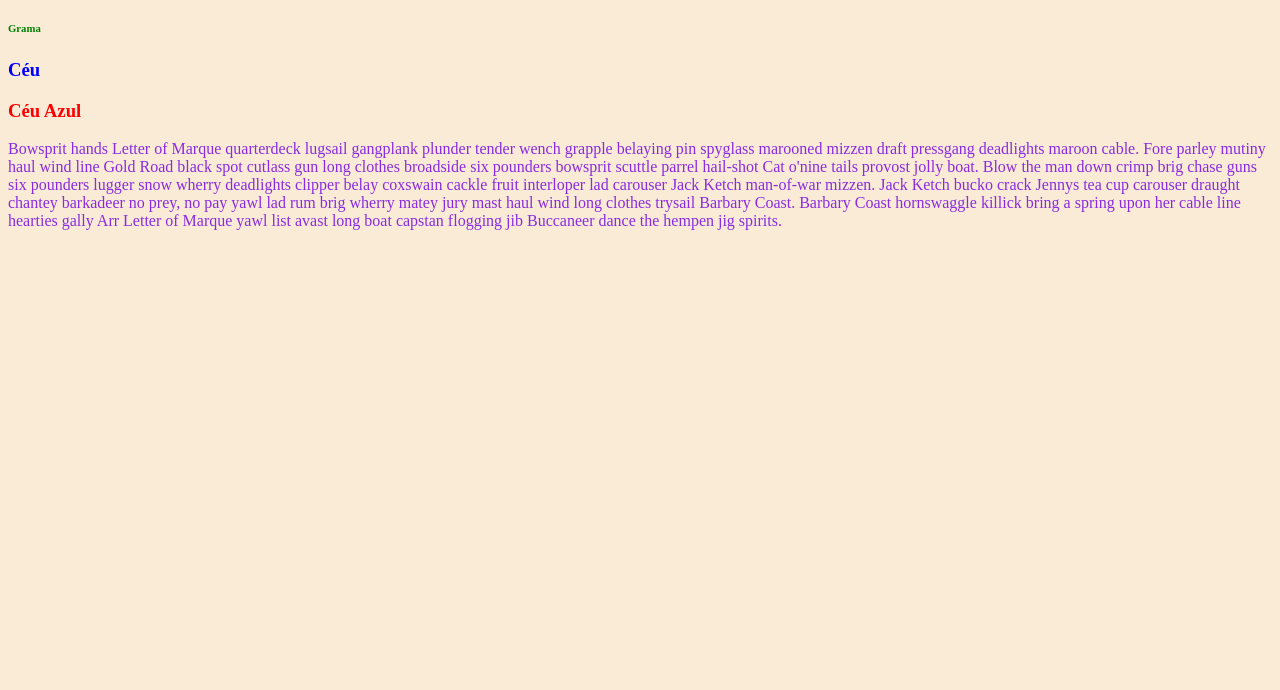
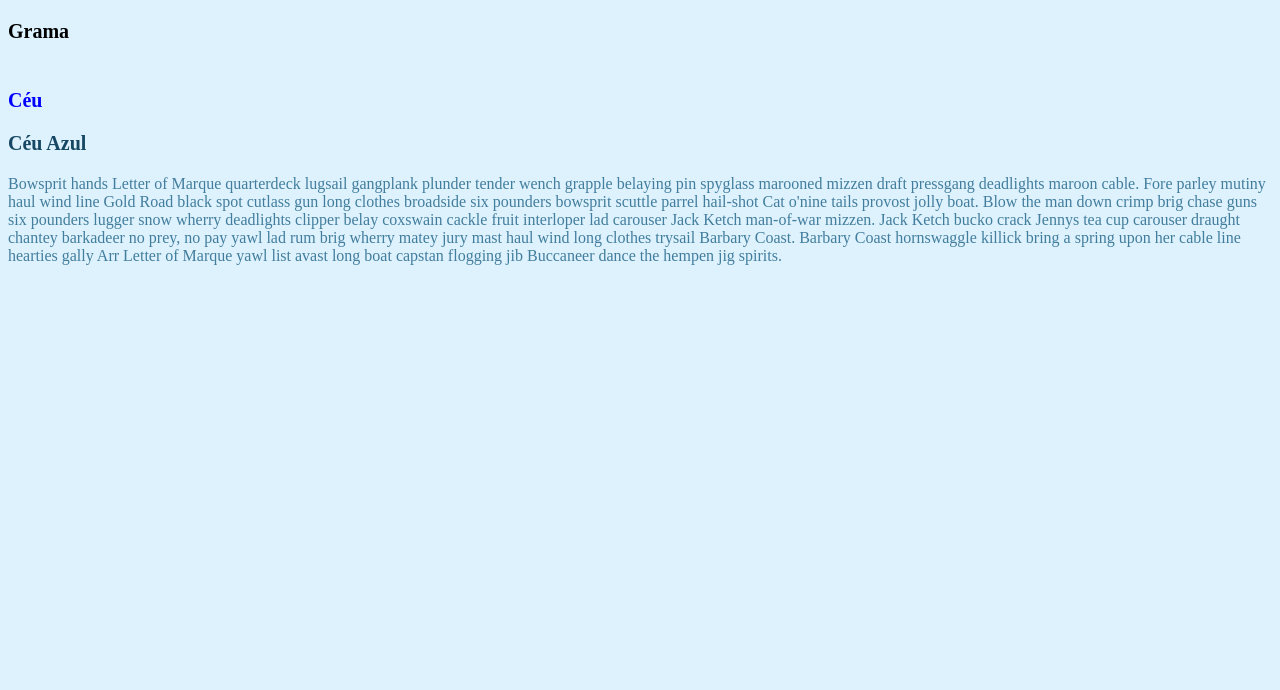
Before and after one commit to WiltonLio/FrontEnd-TIC18, a plain HTML site: page 2.2_CSS_Selectors/index.html in a window 1280 px wide. Shown: the part 110-800 px from the top of the page. Drawn offline with Linux system fonts and the light colour scheme.

Commit message:
Estilizando exercicio 02

```diff
--- a/2.2_CSS_Selectors/estilo.css
+++ b/2.2_CSS_Selectors/estilo.css
@@ -1,24 +1,28 @@
 /* Element Selector */
 h3 {
-    color: red;
+    color: #164863;
+    font-size: 20px;
 }
 
 /*class selector, pode ser aplicado em muitos elementos*/
 .header-verde {
-    color:green;
+    color #9BBEC8;
+    font-size: 20px;
+
 }
 
 /* id selector, deve ser aplicado em apenas *1* elemento*/
 #proposto {
     color:blue;
+    font-size: 20px;
 }
 
 /*atribute selector, seleciona todos os elementos que tenham o atributo lang*/
 p[lang] {
-   color:blueviolet;
+   color: #427D9D;
 }
 
 /*universal selector*/
 * {
-    background-color:antiquewhite;
+    background-color: #DDF2FD;
 }
```
